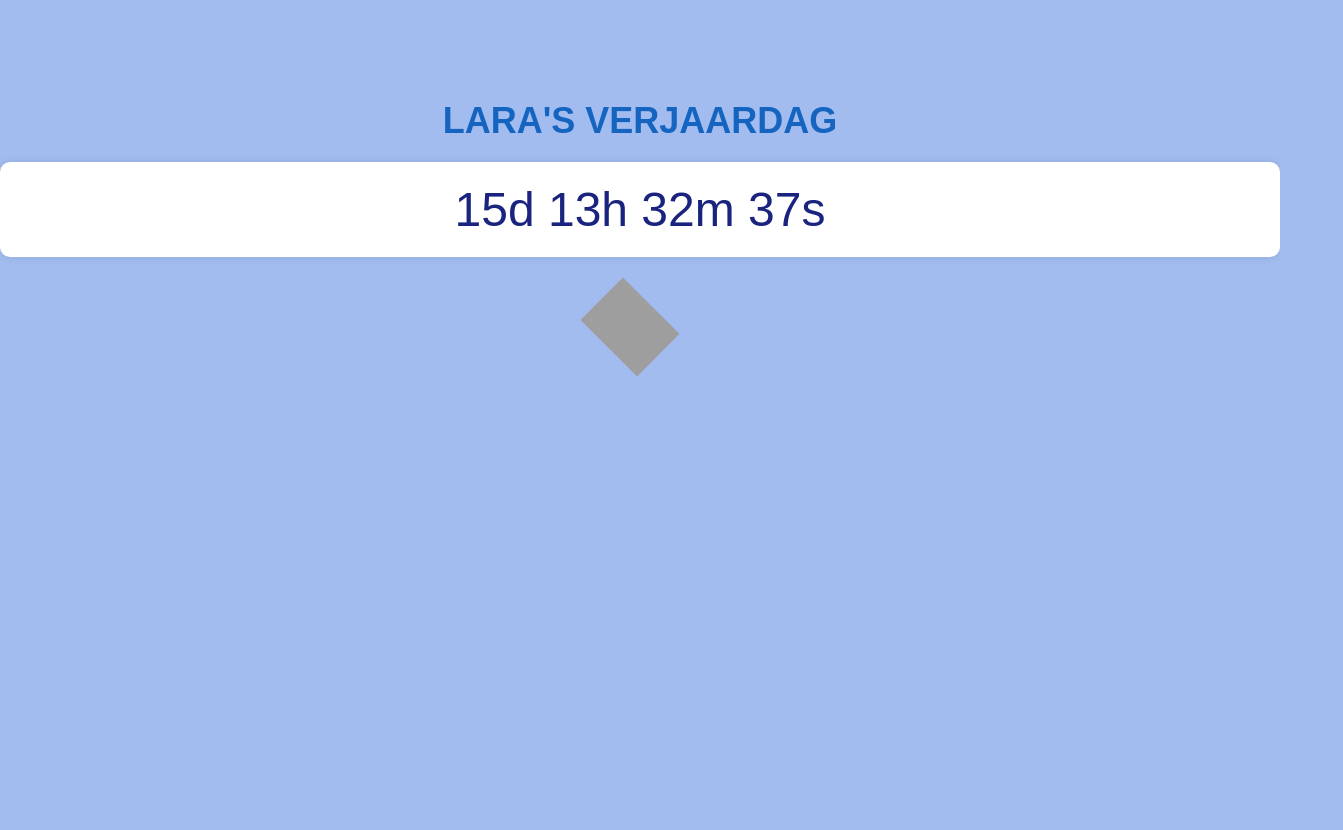
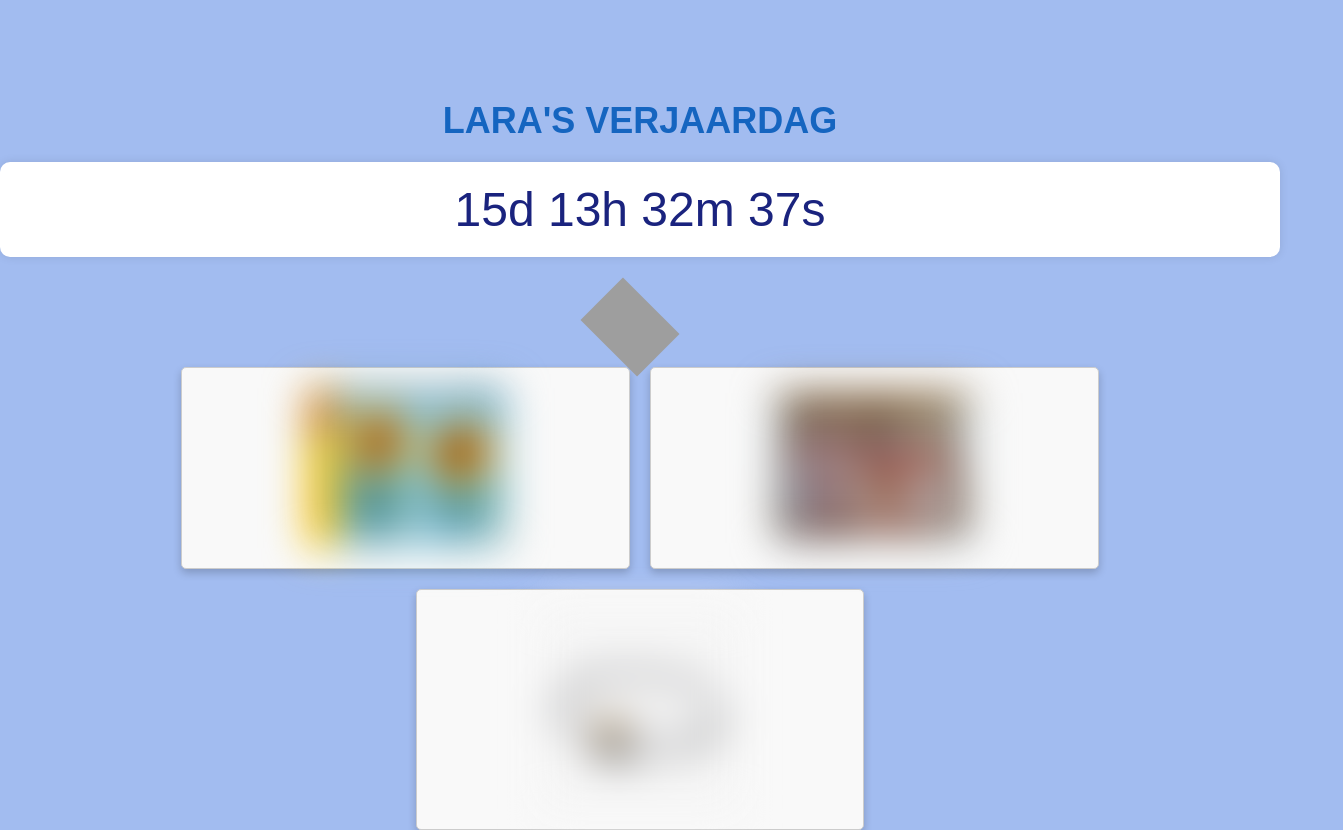
Before and after one commit to larabday/larabday, a plain HTML site: page index.html in a window 1280 px wide. Shown: the whole page, 1343 px wide, since content can reach past the window. Before the commit the page ends 800 px from the top, so only its background shows below. Drawn offline with Linux system fonts and the light colour scheme; grey boxes are pictures that could not be loaded.

Commit message:
cards update

```diff
--- a/index.html
+++ b/index.html
@@ -12,6 +12,19 @@
         <img class="sunflower sunflower" src="https://pngimg.com/uploads/sunflower/small/sunflower_PNG13391.png" alt="Sunflower">
         <div id="countdown"></div>
     </div>
+
+    <div id="cards" class="cards-container">
+        <div id="card1" class="card">
+            <img class="card-img" src="/cadeau1.jpg" alt="Image 1">
+        </div>
+        <div id="card2" class="card">
+            <img class="card-img" src="/cadeau2.jpg" alt="Image 2">
+        </div>
+        <div id="card3" class="card">
+            <img class="card-img" src="/cadeau3.jpg" alt="Image 3">
+        </div>
+    </div>
+
     <script src="script.js"></script>
 </body>
 </html>
--- a/script.js
+++ b/script.js
@@ -17,11 +17,14 @@ var x = setInterval(function() {
   var seconds = Math.floor((distance % (1000 * 60)) / 1000);
 
   // Display the countdown
-  document.getElementById("countdown").innerHTML = days + "d " + hours + "h " + minutes + "m " + seconds + "s ";
-
-  // If the countdown is over, display a message
-  if (distance < 0) {
+  var countdownElement = document.getElementById("countdown");
+  if (distance > 0) {
+    countdownElement.innerHTML = days + "d " + hours + "h " + minutes + "m " + seconds + "s ";
+  } else {
     clearInterval(x);
-    document.getElementById("countdown").innerHTML = "EXPIRED";
+    countdownElement.innerHTML = "EXPIRED";
+    // Show cards and hide countdown
+    document.getElementById("cards").style.display = "block";
+    countdownElement.style.display = "none";
   }
 }, 1000);
--- a/style.css
+++ b/style.css
@@ -1,3 +1,4 @@
+/* Common styles */
 body {
     font-family: Arial, sans-serif;
     background-color: #a2bcf0; /* Light blue background */
@@ -60,13 +61,11 @@ h1::after {
     position: absolute;
     width: 80px; /* Increase the size of the sunflower */
     height: auto;
-    animation: fall 15s linear infinite, spin 8s linear infinite; /* Adjust duration as needed */
-    transform-origin: center; /* Rotate from the center */
     bottom: -100px; /* Place the sunflower lower */
     left: calc(50% - 50px); /* Center the sunflower horizontally and move it 50px more to the left */
+    animation: spin 8s linear infinite; /* Apply the spinning animation */
+    transform-origin: center; /* Rotate from the center */
 }
-
-
 
 @keyframes spin {
     0% {
@@ -77,20 +76,44 @@ h1::after {
     }
 }
 
-
-h1::before,
-h1::after {
-    position: absolute;
-    width: 50px; /* Adjust the size of the sunflower */
-    height: auto;
-    top: 0%; /* Align with the middle of the h1 */
-    transform: translateY(-50%);
+/* Cards container */
+.cards-container {
+    display: flex;
+    flex-wrap: wrap;
+    justify-content: center;
+    gap: 20px;
+    margin-top: 110px; /* Add margin to separate from the countdown */
 }
 
-h1::before {
-    left: 360px; /* Adjust the distance from the left side */
+.card {
+    flex: 0 0 calc(33.33% - 20px); /* Adjust card width for three cards with gap */
+    border: 1px solid #ccc;
+    border-radius: 5px;
+    padding: 20px;
+    background-color: #f9f9f9;
+    box-shadow: 0 4px 8px 0 rgba(0, 0, 0, 0.2);
+    cursor: pointer;
+    display: flex; /* Set display to flex */
+    align-items: center; /* Center items vertically */
+    justify-content: center; /* Center items horizontally */
 }
 
-h1::after {
-    right: 400px; /* Adjust the distance from the right side */
+.card img {
+    max-width: 200px;
+    height: 200px;
+    filter: blur(20px);
+    height: auto;
+    pointer-events: none; /* Prevent pointer events on the blurred images */
 }
+
+/* Media query for larger screens */
+/* Media query for larger screens */
+@media only screen and (min-width: 1400px) {
+    .cards-container {
+        justify-content: center; /* Center the cards */
+    }
+
+    .card {
+        flex: 0 0 auto; /* Let cards grow to fit content */
+    }
+}
```
Also changed, not shown: cadeau1.jpg (added), cadeau2.jpg (added), cadeau3.jpg (added), download.jpg (added).
